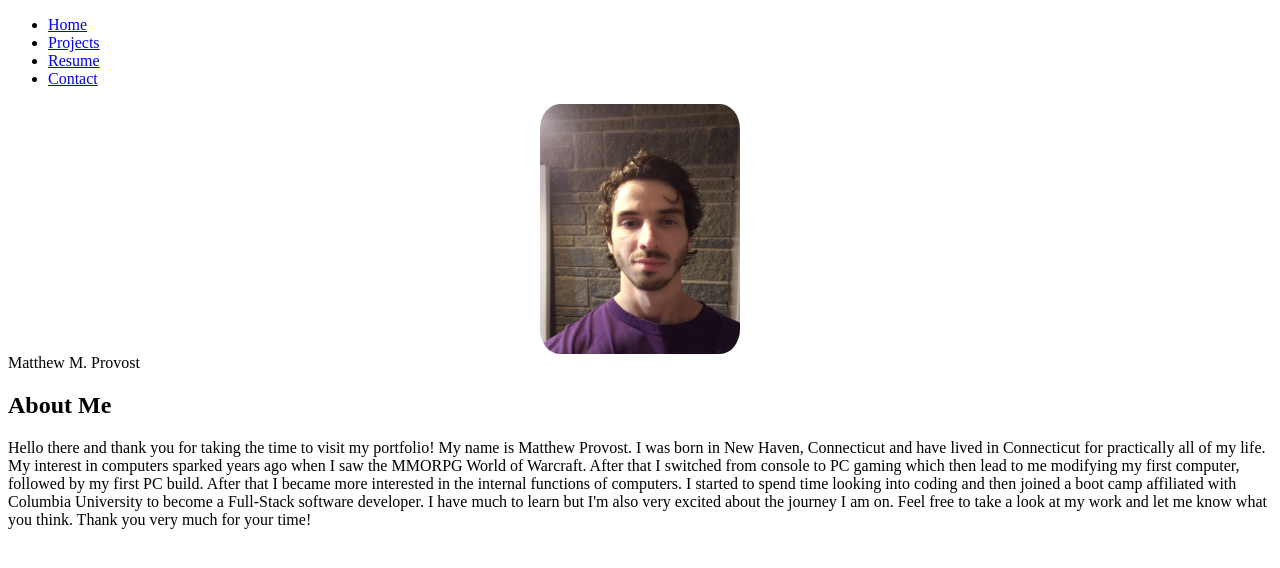
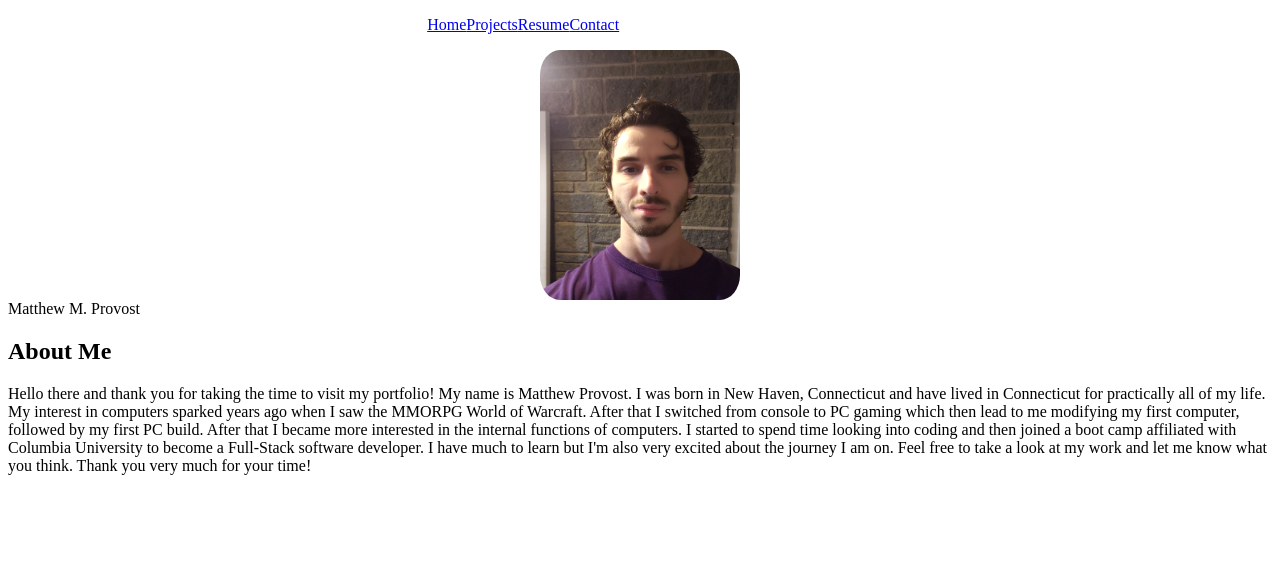
Before and after one commit to provostma21/Portfolio, a React (Create React App) app: page / in a window 1280 px wide. Shown: the top 568 px of the page. Built offline with nearby package versions, Linux system fonts and the light colour scheme.

Commit message:
added styling to Navbar.css including removing the bullet points for the Navbar links

```diff
--- a/src/components/Style/Navbar.css
+++ b/src/components/Style/Navbar.css
@@ -0,0 +1,9 @@
+.navbar {
+    display:flex;
+    margin-left: 30%;
+    margin-right: 30%;
+}
+
+.nav-item {
+    list-style-type: none;
+}
```
